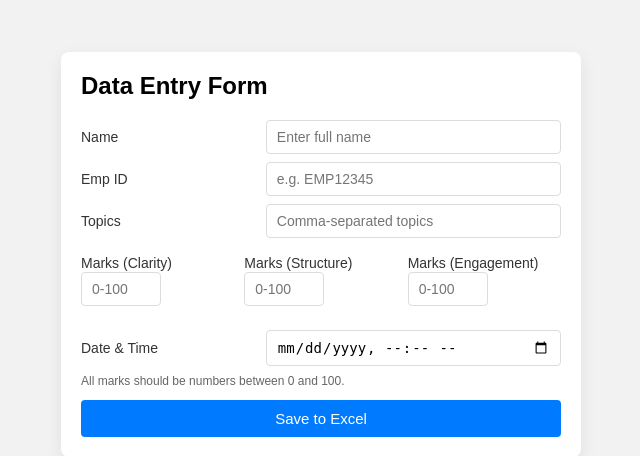
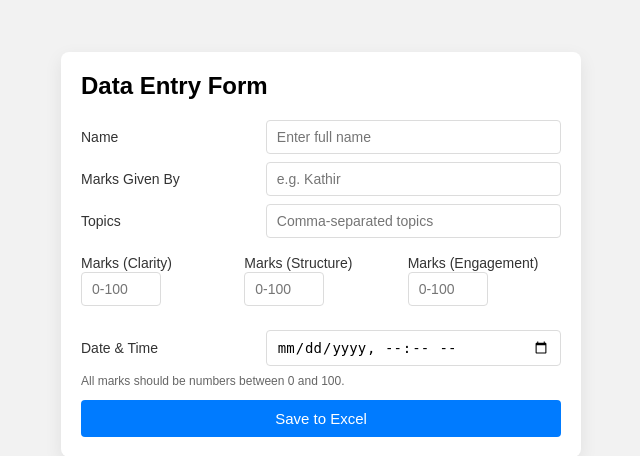
Before and after one commit to kesavanstarkz/PublicSpeaking, a Flask app: page / in a window 1280 px wide. Shown: the top 456 px of the page, without its empty margins (319-959 px from the left). Run offline with Flask 3, Linux system fonts and the light colour scheme.

Commit message:
Update form fields and labels in form.html

```diff
--- a/templates/form.html
+++ b/templates/form.html
@@ -80,8 +80,8 @@
         </div>
 
         <div class="form-row">
-            <label for="emp_id">Emp ID</label>
-            <input id="emp_id" name="emp_id" type="text" placeholder="e.g. EMP12345" required>
+            <label for="emp_id">Marks Given By</label>
+            <input id="emp_id" name="emp_id" type="text" placeholder="e.g. Kathir" required>
         </div>
 
         <div class="form-row">
```
